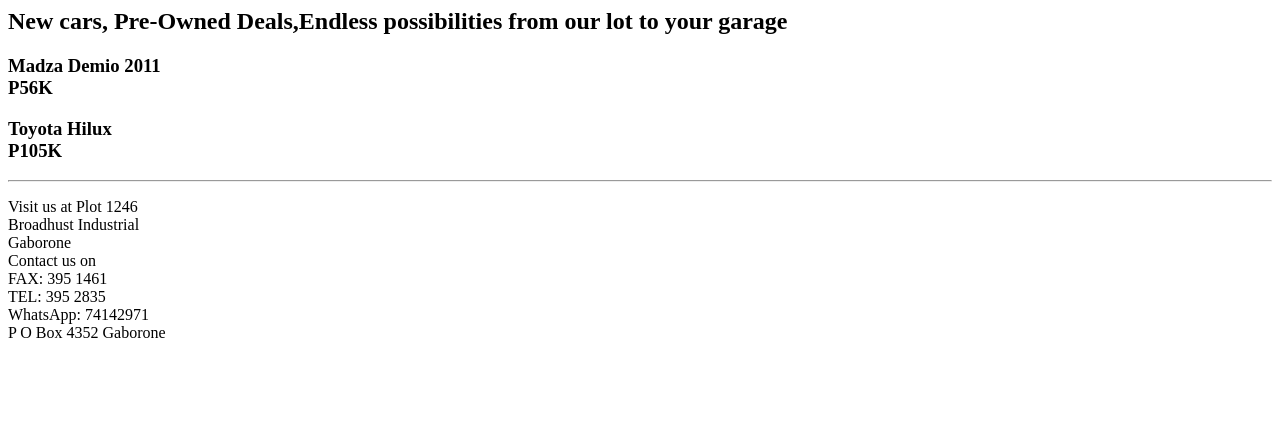
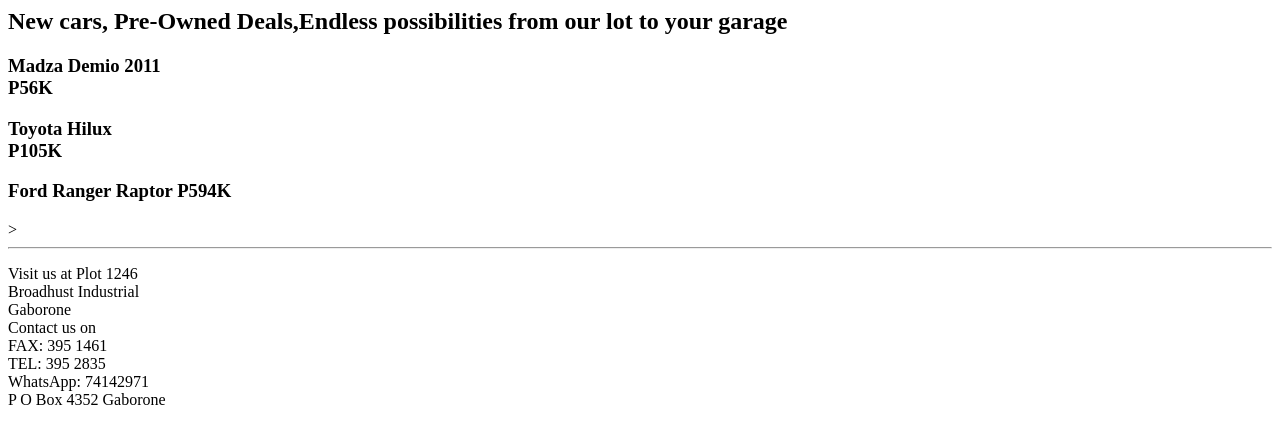
Before and after one commit to Bida24-108/SpeedstarMotors, a plain HTML site: page index.html in a window 1280 px wide. Drawn offline with Linux system fonts and the light colour scheme.

Commit message:
Update index.html

```diff
--- a/index.html
+++ b/index.html
@@ -4,7 +4,7 @@
 </head>
 <body>
 <h2>New cars, Pre-Owned Deals,Endless possibilities from our lot to your garage</h2>
-<h3>Madza Demio 2011<br>P56K</h3><h3>Toyota Hilux<br>P105K</h3>
+<h3>Madza Demio 2011<br>P56K</h3><h3>Toyota Hilux<br>P105K</h3><h3>Ford Ranger Raptor P594K</h3>>
 <hr />
 <p>Visit us at Plot 1246 <br>Broadhust Industrial<br>Gaborone<br>Contact us on<br>FAX: 395 1461<br>TEL: 395 2835<br>WhatsApp: 74142971<br>P O Box 4352 Gaborone</p>
 </body>
```
